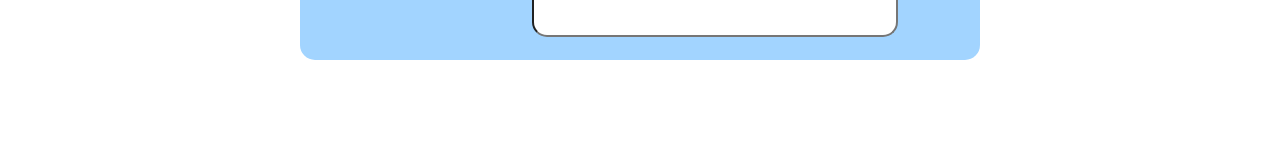
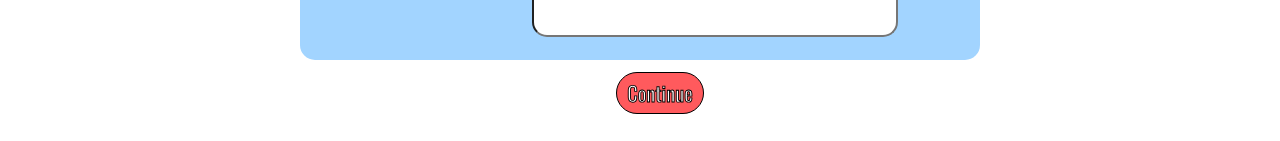
Before and after one commit to Kevinfonseca2002/Lume-Frontend, an Angular app: page /initialization in a window 1280 px wide. Shown: the part 859-1000 px from the top of the page. Before the commit the page ends 919 px from the top, so only its background shows below. Built offline with nearby package versions, Linux system fonts and the light colour scheme; a web font is replaced by a local one.

Commit message:
initialization boton creado

```diff
--- a/src/app/home/pages/initialization/initialization.html
+++ b/src/app/home/pages/initialization/initialization.html
@@ -45,6 +45,9 @@
         <div class="form-item2">
           <input type="text" />
         </div>
+        <div class="buttonbox">
+        <button type="submit" ><p>Continue</p></button>
+        </div>
       </form>
     </div>
   </section>
--- a/src/app/home/pages/initialization/initialization.scss
+++ b/src/app/home/pages/initialization/initialization.scss
@@ -125,8 +125,8 @@
 //BACKROUND TRIANGULE
 
 .triangulo-top{
-  position:absolute;
-  left: -300px;
+  position:fixed;
+  left: -350px;
   width: 0;
   height: 0;
   border-left: 300px solid transparent;
@@ -146,3 +146,33 @@
   border-bottom: 300px solid #FFB9B9;
   transform: rotate(135deg);
 }
+
+//BOTON
+
+button p {
+  font-size: larger;
+  color: #ffffff;
+  margin: 0;
+  -webkit-text-stroke: #000000 0.9px;
+}
+
+
+button {
+  font-family: "Oswald";
+  font-size: 17px;
+  background-color: #FF5A5D;
+  border-radius: 25px;
+  border: solid black 1.5px;
+  padding: 5px 10px;
+  color: black;
+  margin-top: 30px;
+  margin-bottom: 30px;
+
+}
+
+.buttonbox {
+  display: flex;
+  grid-column: 1/3;
+  justify-content: center;
+  align-items: center;
+}
```
